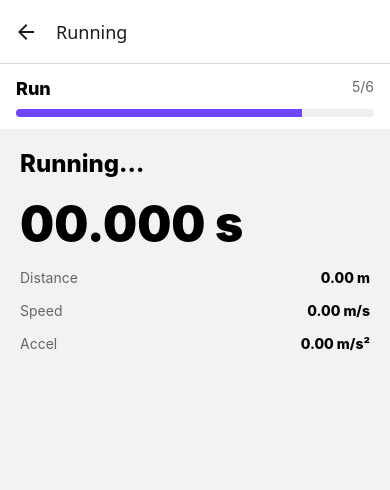
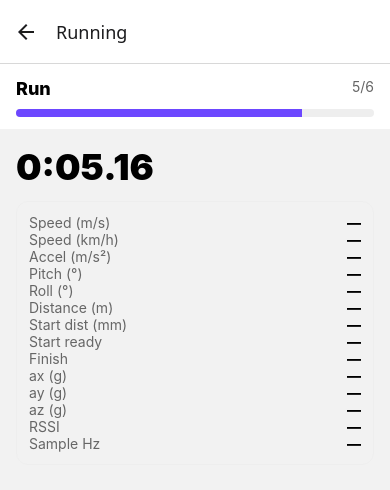
Before and after one commit to Wiiifiii/ESP8266-MPU6050-TOF, a React Native app in the folder app/: screen /Running in a window 390 px wide. Shown: the top 490 px of the page. Built offline with nearby package versions, Linux system fonts and the light colour scheme; no server answers.

Commit message:
feat(running): arm+hold-off finish edge; live stats; single history append

```diff
--- a/app/screens/RunningScreen.js
+++ b/app/screens/RunningScreen.js
@@ -1,86 +1,91 @@
 // screens/RunningScreen.js
 import React, { useEffect, useRef, useState } from 'react';
-import { View, Text, Pressable } from 'react-native';
+import { View, Text, Pressable, ScrollView } from 'react-native';
 import StepperHeader from '../components/StepperHeader';
 import { getCar, getFinish } from '../api';
 import { useLap } from '../context/LapContext';
 import { computeMetrics } from '../utils/metrics';
-import { ACCEL_SCALE, SHOW_DEBUG } from '../config';
+import { SHOW_DEBUG } from '../config';
+import { useTelemetry } from '../hooks/useTelemetry';
+import { lapStore } from '../state/lapStore';
 
 export default function RunningScreen({ navigation }) {
   const { trackDistance, startTime, endTime, setEndTime, readings, setReadings, setLastSummary, setLapHistory } = useLap();
-  const [live, setLive] = useState({ speed: 0, accel: 0, distance: 0 });
-  const timerRef = useRef(null);
-  const prevRef = useRef(null);
+  const prevFinished = useRef(false);
+  const finishingLock = useRef(false);
 
+  // Use new telemetry hook (fixed IP endpoints to match firmware)
+  const endpoints = { car: 'http://192.168.4.1', start: 'http://192.168.4.2', finish: 'http://192.168.4.3' };
+  const { elapsedMs, car, start, finish } = useTelemetry(endpoints, true);
+
+  // Append latest car sample into readings for metrics/history
   useEffect(() => {
-    let mounted = true;
-    const loop = async () => {
-      try {
-        const [{ data: car }, { data: fin }] = await Promise.all([
-          getCar().catch(() => ({ data: {} })),
-          getFinish().catch(() => ({ data: {} })),
-        ]);
-        if (!mounted) return;
-
     const now = Date.now();
-        const ax = Number(car.ax), ay = Number(car.ay);
-        let accelMag = (Number.isFinite(ax) && Number.isFinite(ay)) ? Math.hypot(ax, ay) * ACCEL_SCALE : NaN;
-        const dist = Number(car.distance);
-        let spd = Number(car.speed);
-
-        const prev = prevRef.current;
-        if ((!Number.isFinite(spd) || spd < 0) && Number.isFinite(dist) && prev && Number.isFinite(prev.distance)) {
-          const dt = (now - prev.t) / 1000;
-          if (dt > 0.02) spd = Math.max(0, (dist - prev.distance) / dt);
-        }
-        if ((!Number.isFinite(accelMag) || accelMag < 0) && prev && Number.isFinite(spd) && Number.isFinite(prev.speed)) {
-          const dt = (now - prev.t) / 1000;
-          if (dt > 0.02) accelMag = (spd - prev.speed) / dt;
-        }
-        prevRef.current = { t: now, speed: spd, distance: dist };
-
-        setLive({ speed: Number.isFinite(spd) ? spd : 0, accel: Number.isFinite(accelMag) ? accelMag : 0, distance: Number.isFinite(dist) ? dist : 0 });
-        setReadings(prevArr => {
-          const item = { t: now, ...car, speed: spd, accel: accelMag, distance: dist };
-          const next = [...prevArr, item];
+    setReadings(prev => {
+      const item = { t: now, ...car };
+      const next = [...prev, item];
       return next.length > 2000 ? next.slice(-2000) : next;
     });
+  }, [car?.speed, car?.accel, car?.pitch, car?.roll, car?.ax, car?.ay, car?.az, car?.distance]);
 
-        if (fin && (fin.finished === true || fin.finished === 1)) {
-          const ended = Date.now();
-          setEndTime(ended);
-          const summary = computeMetrics({ readings: [...(readings || []), { t: now, ...car, speed: spd, accel: accelMag, distance: dist }], trackDistance: Number(trackDistance) || 0, startTime: startTime || now, endTime: ended });
+  // Rising-edge guard for finish
+  useEffect(() => {
+    const f = !!(finish && (finish.finished === true || finish.finished === 1));
+    if (f && !prevFinished.current && !finishingLock.current) {
+      finishingLock.current = true;
+      const now = Date.now();
+      setEndTime(now);
+      const summary = computeMetrics({ readings: [...(readings || []), { t: now, ...car }], trackDistance: Number(trackDistance) || 0, startTime: startTime || now, endTime: now });
       setLastSummary(summary);
       setLapHistory(prev => [summary, ...(prev || [])].slice(0, 10));
+      // Push to lapStore for the new History panel (idempotent by id)
+      const lap = {
+        id: String(startTime || now),
+        startedAt: startTime || now,
+        endedAt: now,
+        timeMs: summary?.elapsedMs || (now - (startTime || now)),
+        stats: { maxSpeed: summary?.topSpeed, maxAccel: summary?.maxAccel }
+      };
+      lapStore.closeAndPush(lap);
       navigation.replace('Finished');
+      setTimeout(() => { finishingLock.current = false; }, 300);
       return;
     }
-      } finally {
-        timerRef.current = setTimeout(loop, 120);
-      }
+    prevFinished.current = f;
+  }, [finish?.finished, car?.speed, car?.accel]);
+
+  const prettyMs = (ms) => {
+    const s = Math.floor(ms/1000);
+    const m = Math.floor(s/60);
+    const sec = (s % 60).toString().padStart(2,'0');
+    const ms2 = Math.floor((ms%1000)/10).toString().padStart(2,'0');
+    return `${m}:${sec}.${ms2}`;
   };
-
-    timerRef.current = setTimeout(loop, 120);
-    return () => { mounted = false; clearTimeout(timerRef.current); };
-  }, []);
-
-  const now = Date.now();
-  const elapsedMs = Math.max(0, (endTime ?? now) - (startTime ?? now));
-  const secs = elapsedMs / 1000;
-  const secsText = `${Math.floor(secs).toString().padStart(2,'0')}.${Math.floor((secs % 1)*1000).toString().padStart(3,'0')}`;
+  const num = (n, d=2) => n==null || Number.isNaN(n) ? '—' : Number(n).toFixed(d);
 
   return (
     <View style={{ flex: 1 }}>
       <StepperHeader stepIndex={4} />
-      <View style={{ padding: 20, gap: 16 }}>
-        <Text style={{ fontSize: 24, fontWeight: '800' }}>Running…</Text>
-        <Text style={{ fontSize: 48, fontWeight: '900' }}>{secsText} s</Text>
-        <Row label="Distance" value={`${live.distance.toFixed(2)} m`} />
-        <Row label="Speed"    value={`${live.speed.toFixed(2)} m/s`} />
-        <Row label="Accel"    value={`${live.accel.toFixed(2)} m/s²`} />
-        {SHOW_DEBUG && <Text style={{ color:'#999', fontSize:12 }}>Raw: {JSON.stringify(live)}</Text>}
+      <ScrollView contentContainerStyle={{ padding: 16 }}>
+        <Text style={{ fontSize: 36, fontWeight: '900' }}>{prettyMs(elapsedMs)}</Text>
+        <View style={{ borderWidth:1, borderColor:'#eee', borderRadius:12, padding:12, marginTop:12 }}>
+          <Row label="Speed (m/s)" value={num(car?.speed)} />
+          <Row label="Speed (km/h)" value={num(car?.speed != null ? car.speed*3.6 : undefined)} />
+          <Row label="Accel (m/s²)" value={num(car?.accel)} />
+          <Row label="Pitch (°)" value={num(car?.pitch,1)} />
+          <Row label="Roll (°)" value={num(car?.roll,1)} />
+          <Row label="Distance (m)" value={num(car?.distance,2)} />
+          <Row label="Start dist (mm)" value={num(start?.distanceMm,0)} />
+          <Row label="Start ready" value={start?.ready ? '✓' : '—'} />
+          <Row label="Finish" value={finish?.finished ? 'TRIGGERED' : '—'} />
+          <Row label="ax (g)" value={num(car?.ax,3)} />
+          <Row label="ay (g)" value={num(car?.ay,3)} />
+          <Row label="az (g)" value={num(car?.az,3)} />
+          <Row label="RSSI" value={num(car?.rssi,0)} />
+          <Row label="Sample Hz" value={num(car?.sampleHz,1)} />
         </View>
+        {SHOW_DEBUG && <Text style={{ color:'#999', fontSize:12, marginTop:8 }}>Raw: {JSON.stringify({car,start,finish})}</Text>}
+      </ScrollView>
 
       {SHOW_DEBUG && (
         <View style={{ padding: 20, marginTop: 'auto' }}>
```
Lines whose indentation alone changed are shown as unchanged.
